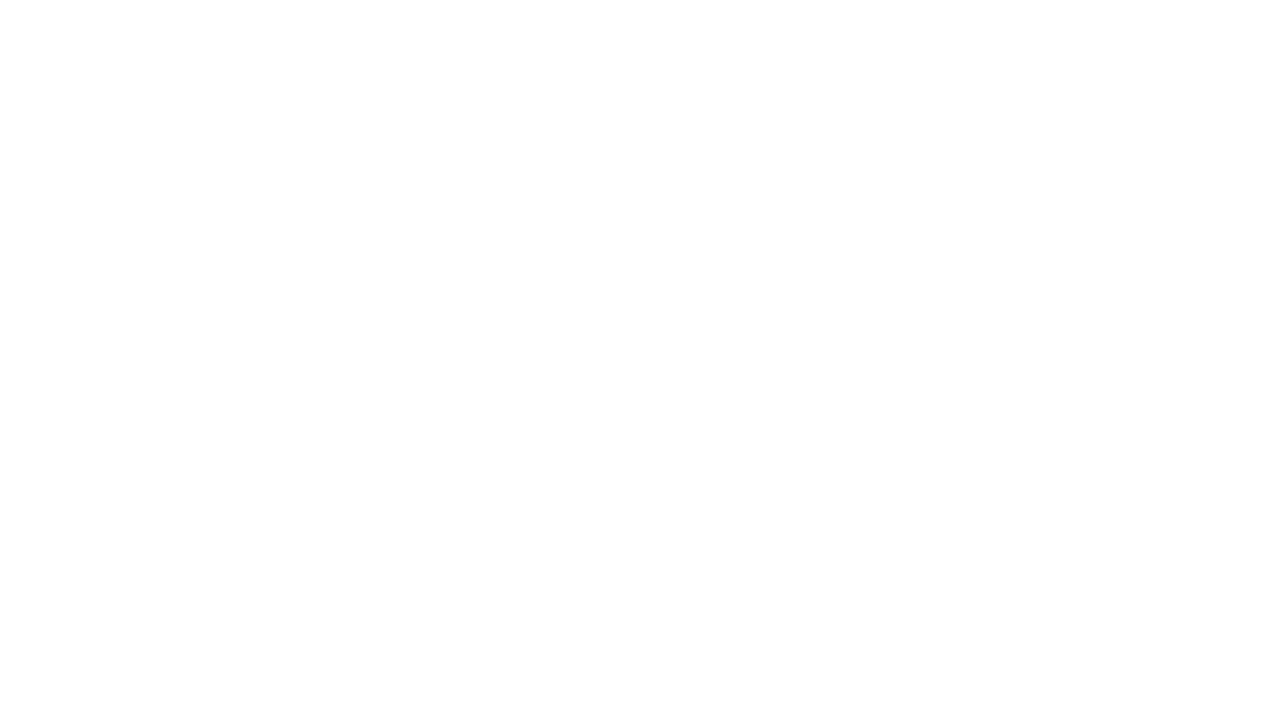
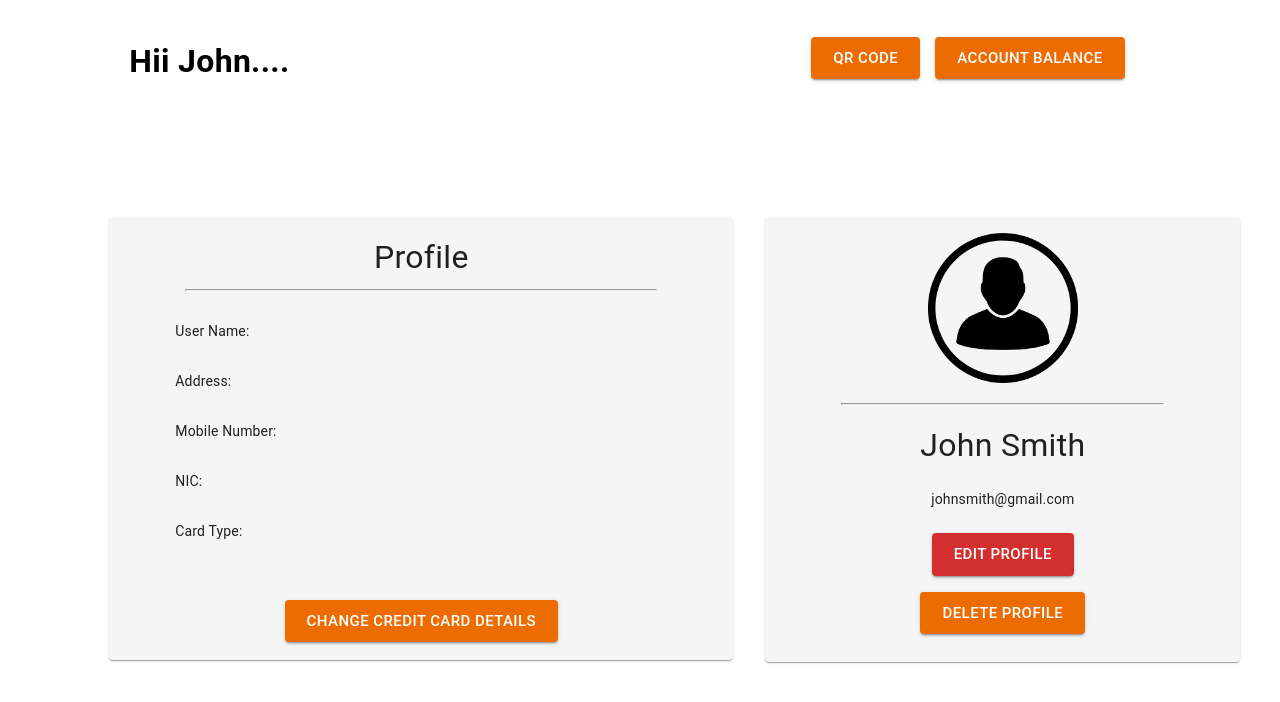
Before and after one commit to di-nethra/SSD-fixed, a React (Create React App) app in the folder ticketfrontend/: page / in a window 1280 px wide. Shown: the top 702 px of the page. Built offline with nearby package versions, Linux system fonts and the light colour scheme.

Commit message:
tester dashboard ui added

```diff
--- a/ticketfrontend/src/App.js
+++ b/ticketfrontend/src/App.js
@@ -1,10 +1,11 @@
 import logo from './logo.svg';
 import './App.css';
+import UserAccountDashboard from './components/user_profile/UserAccountDashboard';
 
 function App() {
   return (
     <div className="App">
-
+     <UserAccountDashboard />
     </div>
   );
 }
--- a/ticketfrontend/src/components/user_profile/UserAccountDashboard.js
+++ b/ticketfrontend/src/components/user_profile/UserAccountDashboard.js
@@ -1,11 +1,160 @@
-import React from 'react';
+import React from "react";
+import { styled } from "@mui/material/styles";
+import Box from "@mui/material/Box";
+import Paper from "@mui/material/Paper";
+import Grid from "@mui/material/Grid";
+import Card from "@mui/material/Card";
+import CardActions from "@mui/material/CardActions";
+import CardContent from "@mui/material/CardContent";
+import Button from "@mui/material/Button";
+import Typography from "@mui/material/Typography";
+import { Label } from "@material-ui/icons";
+import profileIcon from "../../Assests/userProfileImage.png";
+import { fontWeight } from "@mui/system";
+const UserAccountDashboard = () => {
+  return (
+    <div>
+      <Grid container spacing={4} style={{ marginTop: "5px" }}>
+        <Grid item xs={1}></Grid>
+        <Grid item xs={6}>
+          <Typography
+            style={{
+              textAlign: "start",
+              marginLeft: "20px",
+              fontWeight: "bold",
+            }}
+            sx={{ fontSize: 32 }}
+          >
+            Hii John....
+          </Typography>
+        </Grid>
+        <Grid item xs={4}>
+          <Button
+            color="warning"
+            variant="contained"
+            size="large"
+            style={{ marginRight: "15px" }}
+          >
+            QR Code
+          </Button>
 
-const UserAccountDashboard = () => {
-    return (
-        <div>
+          <Button color="warning" variant="contained" size="large">
+            Account Balance
+          </Button>
+        </Grid>
+      </Grid>
+      <Grid container spacing={4} style={{ marginTop: "100px" }}>
+        <Grid item xs={1}></Grid>
+        <Grid item xs={6}>
+          <Card sx={{ minWidth: 575 }} style={{backgroundColor:"#f5f5f5"}}>
+            <CardContent>
+              <Typography sx={{ fontSize: 32 }}>Profile</Typography>
+              <hr style={{ marginLeft: "60px", marginRight: "60px" }} />
+              <Typography
+                style={{
+                  textAlign: "start",
+                  marginLeft: "50px",
+                  marginTop: "30px",
+                }}
+                variant="body2"
+              >
+                User Name:
+              </Typography>
+              <Typography
+                style={{
+                  textAlign: "start",
+                  marginLeft: "50px",
+                  marginTop: "30px",
+                }}
+                variant="body2"
+              >
+                Address:
+              </Typography>
+              <Typography
+                style={{
+                  textAlign: "start",
+                  marginLeft: "50px",
+                  marginTop: "30px",
+                }}
+                variant="body2"
+              >
+                Mobile Number:
+              </Typography>
+              <Typography
+                style={{
+                  textAlign: "start",
+                  marginLeft: "50px",
+                  marginTop: "30px",
+                }}
+                variant="body2"
+              >
+                NIC:
+              </Typography>
+              <Typography
+                style={{
+                  textAlign: "start",
+                  marginLeft: "50px",
+                  marginTop: "30px",
+                }}
+                variant="body2"
+              >
+                Card Type:
+              </Typography>
 
-        </div>
-    );
+              <Typography
+                style={{
+                  textAlign: "start",
+                  marginLeft: "50px",
+                  marginBottom: "35px",
+                  marginTop: "20px",
+                }}
+                variant="body2"
+              />
+            </CardContent>
+
+            <CardActions
+              style={{ justifyContent: "center", marginBottom: "10px" }}
+            >
+              <Button color="warning" variant="contained" size="large">
+                Change Credit Card Details
+              </Button>
+            </CardActions>
+          </Card>
+        </Grid>
+        <Grid item xs={4}>
+          <Card sx={{ minWidth: 475 }} style={{backgroundColor:"#f5f5f5"}}>
+            <CardContent>
+              <img
+                src={profileIcon}
+                alt="profileIcon"
+                style={{ width: "150px" }}
+              />
+              <Typography sx={{ fontSize: 32 }}>
+                <hr style={{ marginLeft: "60px", marginRight: "60px" }} />
+                John Smith
+              </Typography>
+              <Typography style={{ marginTop: "20px" }} variant="body2">
+                johnsmith@gmail.com
+              </Typography>
+            </CardContent>
+
+            <CardActions style={{ justifyContent: "center" }}>
+              <Button color="error" variant="contained" size="large">
+                Edit Profile
+              </Button>
+            </CardActions>
+            <CardActions
+              style={{ justifyContent: "center", marginBottom: "20px" }}
+            >
+              <Button color="warning" variant="contained" size="large">
+                Delete Profile
+              </Button>
+            </CardActions>
+          </Card>
+        </Grid>
+      </Grid>
+    </div>
+  );
 };
 
 export default UserAccountDashboard;
```
Also changed, not shown: ticketfrontend/src/Assests/userProfileIcon.png (added), ticketfrontend/src/Assests/userProfileImage.png (added).
